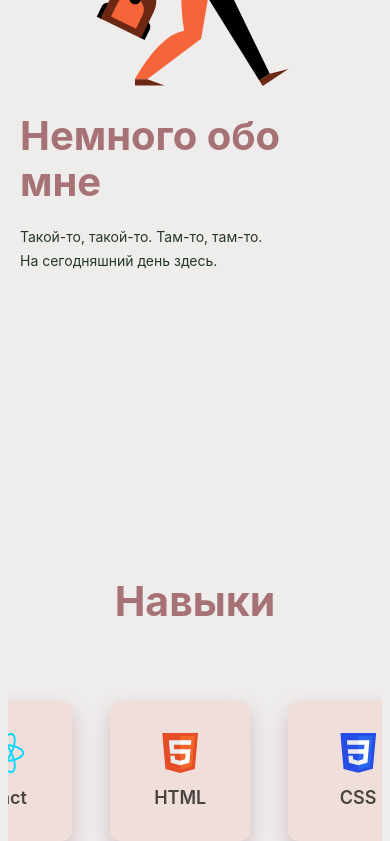
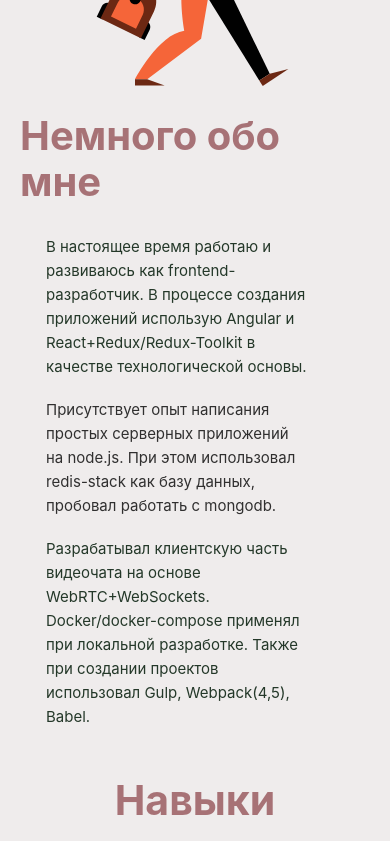
Before and after one commit to fukodiaz/portfolio_ts, a React app in the folder client/: page / in a window 390 px wide. Shown: the part 1156-1997 px from the top of the page. Built offline with nearby package versions, Linux system fonts and the light colour scheme; the HTML template or start-up script is replaced by a standard one.

Commit message:
append text-content about me

```diff
--- a/client/src/components/jeneral-info/jeneral-info.module.less
+++ b/client/src/components/jeneral-info/jeneral-info.module.less
@@ -62,6 +62,14 @@
 .descripJeneralInfo {
 	font-size: 18px;
    color: #243829;
+	& p {
+		margin-bottom: 16px;
+		box-sizing: border-box;
+		padding: 0 17px 0 6px;
+	}
+	& .descripSecond {
+		color: rgba(0,0,0, .8);
+	}
 }
 
 .boxImageJeneralInfo {
@@ -80,7 +88,7 @@
 	}
 
 	.titleJeneralInfo {
-		margin-bottom: 30px;
+		margin-bottom: 33px;
 		font-size: 36px;
 	}
 
@@ -114,12 +122,17 @@
 	}
 
 	.titleJeneralInfo {
-		margin-bottom: 20px;
+		margin-bottom: 28px;
+		margin-left: 36px;
 		font-size: 48px;
 	}
 
 	.descripJeneralInfo {
 		font-size: 17px;
+		& p {
+			margin-bottom: 19px;
+			padding: 0 110px 0 27px;
+		}
 	}
 
 	.boxImageJeneralInfo {
@@ -134,7 +147,15 @@
 
 @media (max-width: 800px) {
 	.titleJeneralInfo {
+		margin-bottom: 30px;
+		margin-left: 0;
 		align-self: center;
+	}
+
+	.descripJeneralInfo {
+		& p {
+			padding: 0 60px 0 26px;
+		}
 	}
 }
 
@@ -168,7 +189,10 @@
 	}
 
 	.descripJeneralInfo {
-		font-size: 14px;
+		font-size: 15px;
+		& p {
+			margin-right: 0px;
+		}
 	}
 
 	.boxImageJeneralInfo {
--- a/client/src/components/jeneral-info/jeneral-info.tsx
+++ b/client/src/components/jeneral-info/jeneral-info.tsx
@@ -17,8 +17,15 @@ const JeneralInfo: FC = () => {
 				<div className={styles.contentInfo}>
 					<h3 className={styles.titleJeneralInfo}>{jeneralInfoData.title}</h3>
 					<div className={styles.descripJeneralInfo}>
-						{jeneralInfoData.descriptionFirst} <br />
-						{jeneralInfoData.descriptionSecond}
+						<p className={styles.descripFirst}>
+							{jeneralInfoData.descriptionFirst}
+						</p>
+						<p className={styles.descripSecond}>
+							{jeneralInfoData.descriptionSecond}
+						</p>
+						<p className={styles.descripThird}>
+							{jeneralInfoData.descriptionThird}
+						</p>
 					</div>
 				</div>
 				<div className={styles.boxImageJeneralInfo}>
--- a/client/src/components/primary-data-block/primary-data-block.module.less
+++ b/client/src/components/primary-data-block/primary-data-block.module.less
@@ -233,7 +233,7 @@
 	}
 
 	.blockPersonalData {
-		margin-top: 40%;//20%;
+		margin-top: 39%;//20%;
 		margin-right: initial;
 		box-sizing: border-box;
 		//padding-bottom: 40px;
@@ -246,7 +246,7 @@
 	}
 
 	.primaryName {
-		font-size: 40px;
+		font-size: 30px;
 		text-align: center;
 	}
 
--- a/client/src/data/generalInfoData.tsx
+++ b/client/src/data/generalInfoData.tsx
@@ -1,11 +1,13 @@
 export type TypeJeneralInfo = {
 	title: string,
 	descriptionFirst: string,
-	descriptionSecond: string
+	descriptionSecond: string,
+	descriptionThird: string
 }
 
 export const jeneralInfoData: TypeJeneralInfo = {
 	title: 'Немного обо мне',
-	descriptionFirst: 'Такой-то, такой-то. Там-то, там-то.',
-	descriptionSecond: 'На сегодняшний день здесь.'
+	descriptionFirst: 'В настоящее время работаю и развиваюсь как frontend-разработчик. В процессе создания приложений использую Angular и React+Redux/Redux-Toolkit в качестве технологической основы.',
+	descriptionSecond: 'Присутствует опыт написания простых серверных приложений на node.js. При этом использовал redis-stack как базу данных, пробовал работать с mongodb.',
+	descriptionThird: 'Разрабатывал клиентскую часть видеочата на основе WebRTC+WebSockets. Docker/docker-compose применял при локальной разработке. Также при создании проектов использовал Gulp, Webpack(4,5), Babel.'
 }
```
